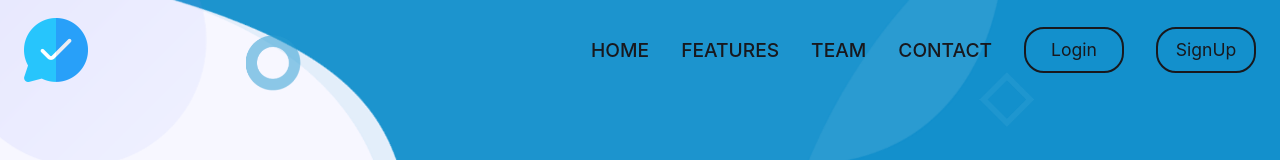
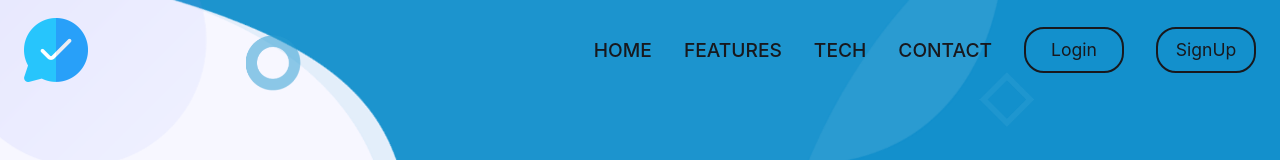
Before and after one commit to Shivaraj777/G-Link, a React (Create React App) app in the folder client/: page / in a window 1280 px wide. Shown: the top 160 px of the page. Built offline with nearby package versions, Linux system fonts and the light colour scheme; the HTML template or start-up script is replaced by a standard one.

Commit message:
update animations and id for technologies component

```diff
--- a/client/src/components/Navbar.js
+++ b/client/src/components/Navbar.js
@@ -8,7 +8,7 @@ function Navbar() {
   const navItems = [
     { name: 'Home', path: 'home'},
     { name: 'Features', path: 'features'},
-    { name: 'Team', path: 'team'},
+    { name: 'Tech', path: 'technology'},
     { name: 'Contact', path: 'contact'}
   ];
 
--- a/client/src/components/Technologies.js
+++ b/client/src/components/Technologies.js
@@ -8,7 +8,7 @@ function Technologies() {
       <div className='custom-container'>
 
         {/* Section header */}
-        <div className='flex items-start justify-center'>
+        <div className='flex items-start justify-center' data-aos='fade-up' data-aos-delay='200'>
           <div className='section-header text-center'>
             <h5>POWERFUL</h5>
             <h2 className='capitalize'>Technology Used</h2>
@@ -18,8 +18,8 @@ function Technologies() {
         {/* Technologies list */}
         <div className='technologies-list'>
           <ul>
-            {technologiesData.map((technology) => (
-              <li key={technology.id}>
+            {technologiesData.map((technology, index) => (
+              <li key={technology.id} data-aos='fade-up' data-aos-delay={(index+1) * 100}>
                 <div className='flex flex-col justify-center items-center p-8'>
                   <img src={technology.icon} alt='technology-img' />
                   <h5 className='mt-5'>{technology.name}</h5>
```
